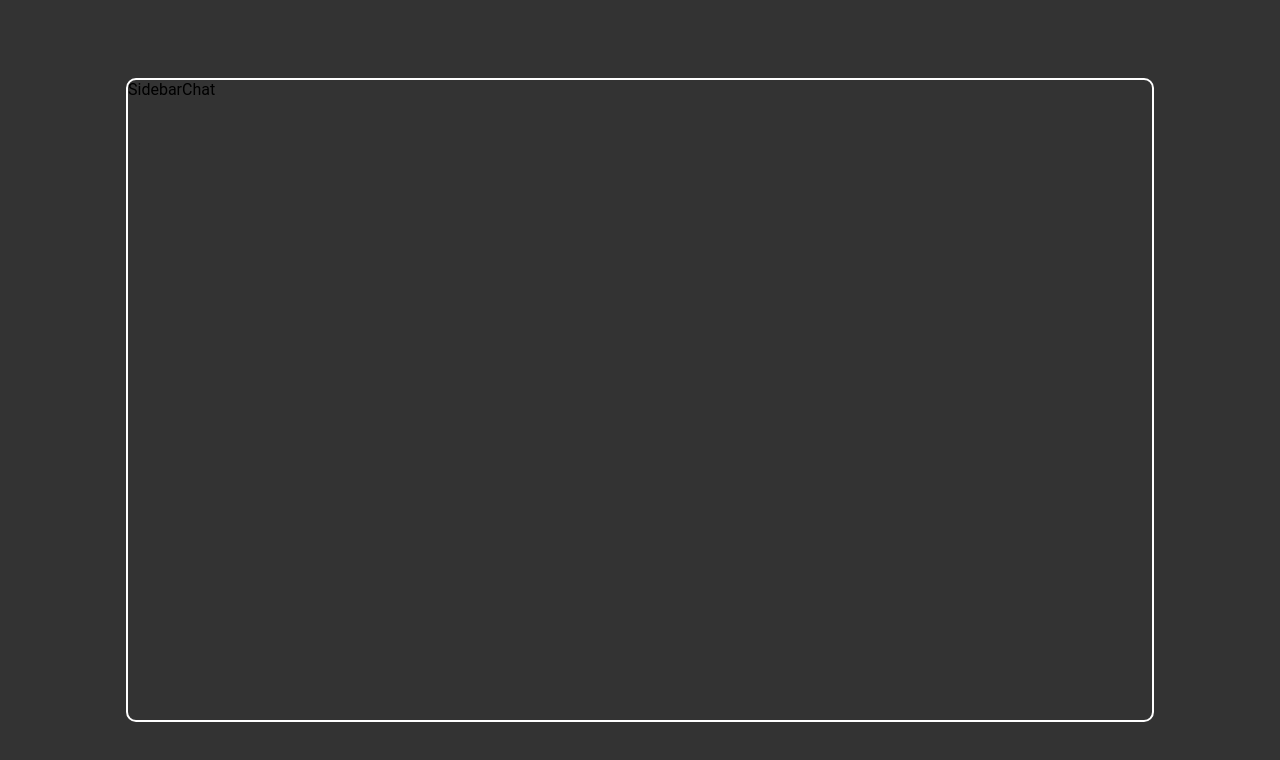
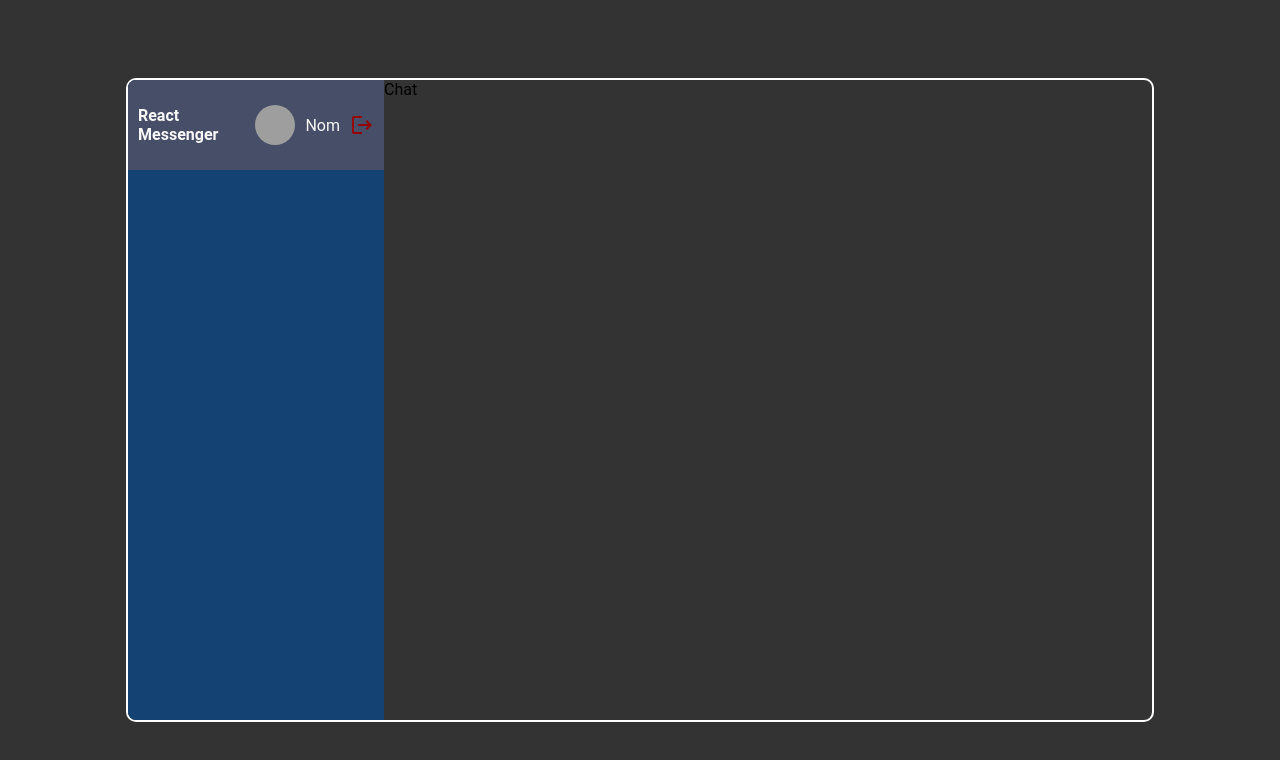
Before and after one commit to Anthony-Ozanne/React-Messenger, a React (Create React App) app: page / in a window 1280 px wide. Shown: the top 760 px of the page. Built offline with nearby package versions, Linux system fonts and the light colour scheme; grey boxes are pictures that could not be loaded.

Commit message:
Composant navbar terminé

```diff
--- a/src/components/chat/Chat.jsx
+++ b/src/components/chat/Chat.jsx
@@ -1,7 +1,8 @@
 import React from "react";
+import "./Chat.scss";
 
 const Chat = () => {
-  return <div>Chat</div>;
+  return <div className="chat">Chat</div>;
 };
 
 export default Chat;
--- a/src/components/chat/Chat.scss
+++ b/src/components/chat/Chat.scss
@@ -0,0 +1,3 @@
+.chat {
+  flex: 3;
+}
--- a/src/components/chats/Chats.jsx
+++ b/src/components/chats/Chats.jsx
@@ -1,4 +1,5 @@
 import React from "react";
+import "./Chats.scss";
 
 const Chats = () => {
   return <div>Chats</div>;
--- a/src/components/input/Input.jsx
+++ b/src/components/input/Input.jsx
@@ -1,4 +1,5 @@
 import React from "react";
+import "./Input.scss";
 
 const Input = () => {
   return <div>Input</div>;
--- a/src/components/message/Message.jsx
+++ b/src/components/message/Message.jsx
@@ -1,4 +1,5 @@
 import React from "react";
+import "./Message.scss";
 
 const Message = () => {
   return <div>Message</div>;
--- a/src/components/navbar/Navbar.jsx
+++ b/src/components/navbar/Navbar.jsx
@@ -1,7 +1,23 @@
 import React from "react";
+import "./Navbar.scss";
+import LogoutIcon from "@mui/icons-material/Logout";
+import Avatar from "@mui/material/Avatar";
 
 const Navbar = () => {
-  return <div>Navbar</div>;
+  return (
+    <div className="navbar">
+      <span className="logo">React Messenger</span>
+      <div className="user">
+        <Avatar
+          className="avatar"
+          alt="Remy Sharp"
+          src="https://images.pexels.com/photos/1043471/pexels-photo-1043471.jpeg?auto=compress&cs=tinysrgb&w=1600"
+        />
+        <span>Nom</span>
+        <LogoutIcon className="logoutIcon" />
+      </div>
+    </div>
+  );
 };
 
 export default Navbar;
--- a/src/components/navbar/Navbar.scss
+++ b/src/components/navbar/Navbar.scss
@@ -0,0 +1,28 @@
+.navbar {
+  display: flex;
+  align-items: center;
+  background-color: #474e68;
+  height: 70px;
+  padding: 10px;
+  justify-content: space-between;
+  color: #f8f8f8;
+
+  .logo {
+    font-weight: bold;
+  }
+
+  .user {
+    display: flex;
+    gap: 10px;
+    align-items: center;
+
+    .avatar {
+      object-fit: cover;
+    }
+
+    .logoutIcon {
+      color: #950101;
+      cursor: pointer;
+    }
+  }
+}
--- a/src/components/search/Search.jsx
+++ b/src/components/search/Search.jsx
@@ -1,4 +1,5 @@
 import React from "react";
+import "./Search.scss";
 
 const Search = () => {
   return <div>Search</div>;
--- a/src/components/sidebar/Sidebar.jsx
+++ b/src/components/sidebar/Sidebar.jsx
@@ -1,7 +1,13 @@
 import React from "react";
+import "./Sidebar.scss";
+import Navbar from "../navbar/Navbar";
 
 const Sidebar = () => {
-  return <div>Sidebar</div>;
+  return (
+    <div className="sidebar">
+      <Navbar />
+    </div>
+  );
 };
 
 export default Sidebar;
--- a/src/components/sidebar/Sidebar.scss
+++ b/src/components/sidebar/Sidebar.scss
@@ -0,0 +1,4 @@
+.sidebar {
+  flex: 1;
+  background-color: #144272;
+}
--- a/src/pages/home/Home.scss
+++ b/src/pages/home/Home.scss
@@ -11,5 +11,6 @@
     height: 80%;
     border-radius: 10px;
     display: flex;
+    overflow: hidden;
   }
 }
--- a/src/style.scss
+++ b/src/style.scss
@@ -9,7 +9,6 @@ body {
   display: flex;
   align-items: center;
   justify-content: center;
-}
 
   .formWrapper {
     background-color: #f8f8f8;
@@ -22,7 +21,6 @@ body {
     gap: 20px;
     max-width: 400px;
     width: 100%;
-}
 
     .logo {
       color: #3498db;
@@ -83,3 +81,5 @@ button {
     button:hover {
       background-color: #2980b9;
     }
+  }
+}
```
Lines whose indentation alone changed are shown as unchanged.
